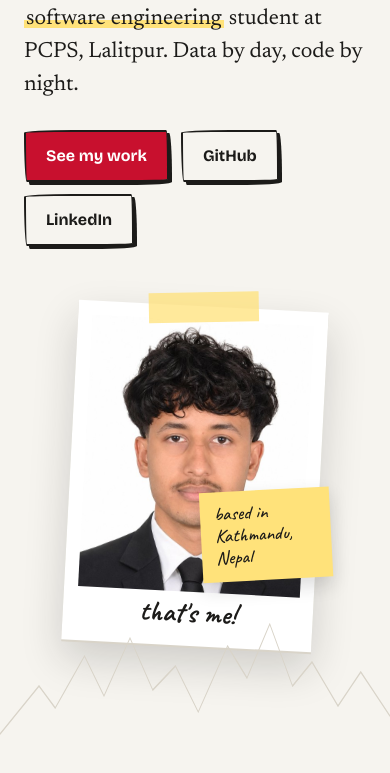
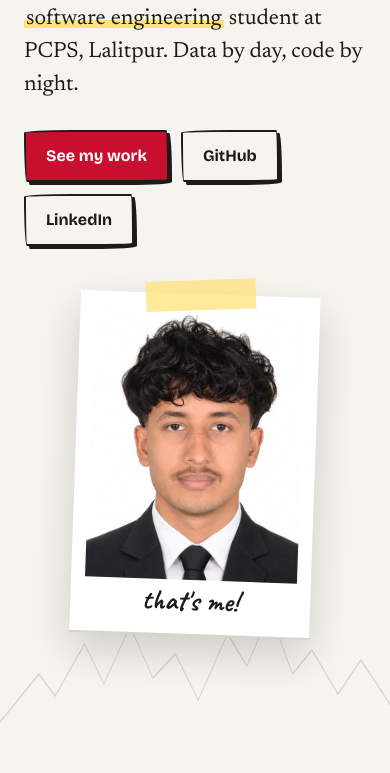
Before and after one commit to Abishkarsharma/My-Personal-porfolio-website, a plain HTML site: page index.html in a window 390 px wide. Shown: the part 327-1100 px from the top of the page. Drawn offline with nearby package versions, Linux system fonts and the light colour scheme.

Commit message:
Clean up photo in hero

```diff
--- a/index.html
+++ b/index.html
@@ -56,11 +56,10 @@ header.top nav a:hover{color:var(--red)}
 .btn.red{background:var(--red);color:#fff}
 .btn.red:hover{color:#fff}
 
-.polaroid{position:relative;justify-self:center;width:min(300px,100%);background:#fff;padding:14px 14px 54px;box-shadow:0 2px 0 var(--rule),0 18px 40px rgba(28,27,25,.18);transform:rotate(3deg)}
+.polaroid{position:relative;z-index:1;justify-self:center;width:min(320px,100%);background:#fff;padding:14px 14px 54px;box-shadow:0 2px 0 var(--rule),0 18px 40px rgba(28,27,25,.18);transform:rotate(2deg)}
 .polaroid img{aspect-ratio:1;object-fit:cover;object-position:center 25%}
 .polaroid figcaption{position:absolute;left:0;right:0;bottom:10px;text-align:center;font-size:28px;font-family:var(--hand);font-weight:700}
 .polaroid .tape{position:absolute;top:-14px;left:50%;width:110px;height:30px;transform:translateX(-50%) rotate(-4deg);background:rgba(255,226,122,.75)}
-.note{position:absolute;right:-26px;bottom:70px;width:150px;background:var(--marker);padding:12px 14px;font-family:var(--hand);font-size:21px;line-height:1.15;transform:rotate(-6deg);box-shadow:0 8px 18px rgba(28,27,25,.15)}
 .arrow{position:absolute;left:-92px;top:40px;width:90px;height:80px;overflow:visible}
 .arrow path{fill:none;stroke:var(--red);stroke-width:2.5;stroke-linecap:round;stroke-linejoin:round}
 .mountains{position:absolute;left:0;right:0;bottom:0;width:100%;height:120px;pointer-events:none}
@@ -142,10 +141,9 @@ footer .wrap{display:flex;justify-content:space-between;flex-wrap:wrap;gap:8px}
 }
 @media (max-width:860px){
   .hero .wrap,.about-grid{grid-template-columns:1fr}
-  .polaroid{width:min(250px,80%);margin-top:20px}
+  .polaroid{width:min(240px,72%);margin:8px auto 0}
   .arrow{display:none}
-  .note{right:-14px}
-  .skills{grid-template-columns:1fr 1fr}
+    .skills{grid-template-columns:1fr 1fr}
   .cards{grid-template-columns:1fr}
   .card.big{grid-column:auto}
   header.top nav{display:none}
@@ -154,8 +152,7 @@ footer .wrap{display:flex;justify-content:space-between;flex-wrap:wrap;gap:8px}
   body{font-size:18px}
   .skills{grid-template-columns:1fr}
   .step{grid-template-columns:1fr;gap:2px}
-  .note{width:130px;font-size:19px}
-}
+  }
 </style>
 </head>
 <body>
@@ -190,7 +187,6 @@ footer .wrap{display:flex;justify-content:space-between;flex-wrap:wrap;gap:8px}
       <svg class="arrow" viewBox="0 0 90 80" aria-hidden="true"><path d="M4 70 C 20 30, 50 18, 82 22 M70 12 L84 22 L70 32"/></svg>
       <img src="assets/profile.jpg" alt="Abishkar Sharma" width="272" height="272">
       <figcaption>that's me!</figcaption>
-      <div class="note">based in Kathmandu, Nepal</div>
     </figure>
   </div>
   <svg class="mountains" viewBox="0 0 1200 120" preserveAspectRatio="none" aria-hidden="true"><path d="M0 118 L120 70 L170 92 L260 40 L320 80 L400 22 L470 74 L540 50 L610 96 L700 30 L760 62 L830 8 L900 70 L960 46 L1040 90 L1110 56 L1200 100"/></svg>
```
